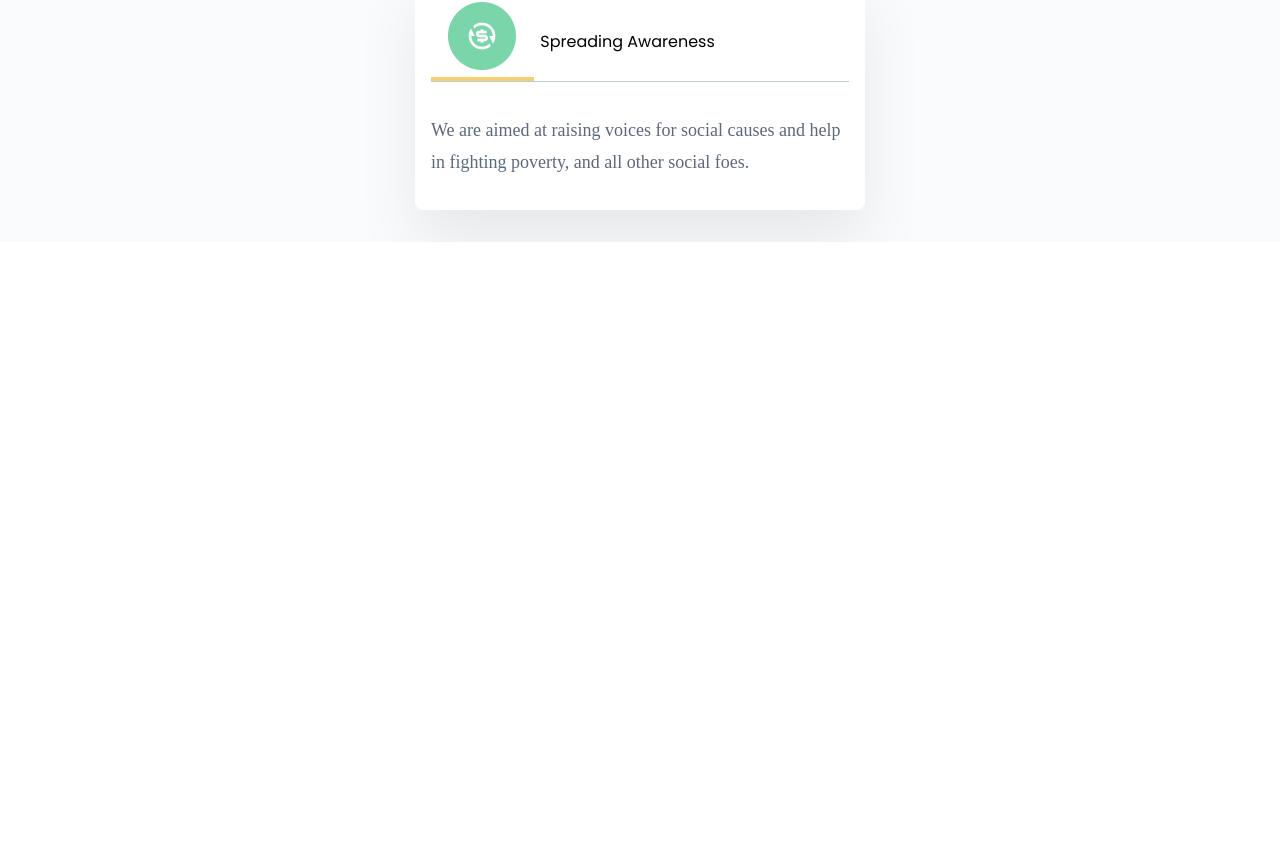
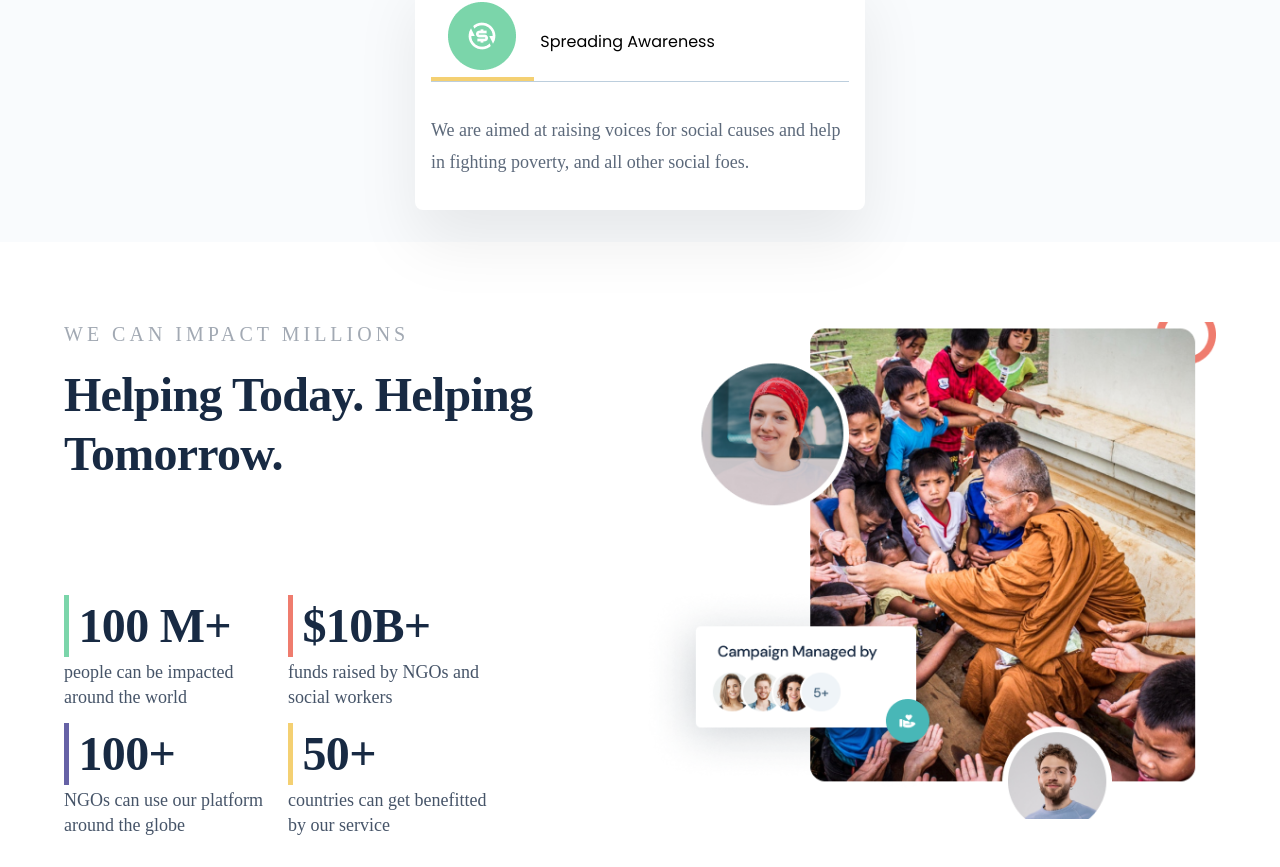
Before and after one commit to mkdsrt10/Internship, a Next.js app: page /home in a window 1280 px wide. Shown: the part 2147-3014 px from the top of the page. Before the commit the page ends 2389 px from the top, so only its background shows below. Built offline with nearby package versions, Linux system fonts and the light colour scheme; a web font is replaced by a local one; what aws-amplify would draw is missing.

Commit message:
home page 2

```diff
--- /dev/null
+++ b/components/Impact.js
@@ -0,0 +1,66 @@
+import styles from "../styles/Impact.module.css";
+const Impact = () => {
+  return (
+    <div className={styles.Impact_container}>
+      <div className={styles.Impact_cotent_conainer}>
+        <div className={styles.Impact_content_left}>
+          <div className={styles.Impact_content_left_title}>
+            WE CAN IMPACT MILLIONS
+          </div>
+          <div className={styles.Impact_content_left_subtitle}>
+            Helping Today. Helping Tomorrow.
+          </div>
+          <div className={styles.Impact_cotent_grid}>
+            <div className={styles.Impact_cotent_each_grid}>
+              <div
+                className={styles.Impact_cotent_each_grid_top}
+                style={{ borderLeft: "5px solid #7BD5AA" }}
+              >
+                100 M+
+              </div>
+              <div className={styles.Impact_cotent_each_grid_bottom}>
+                people can be impacted around the world
+              </div>
+            </div>
+            <div className={styles.Impact_cotent_each_grid}>
+              <div
+                className={styles.Impact_cotent_each_grid_top}
+                style={{ borderLeft: "5px solid #EF7C6E" }}
+              >
+                $10B+
+              </div>
+              <div className={styles.Impact_cotent_each_grid_bottom}>
+                funds raised by NGOs and social workers
+              </div>
+            </div>
+            <div className={styles.Impact_cotent_each_grid}>
+              <div
+                className={styles.Impact_cotent_each_grid_top}
+                style={{ borderLeft: "5px solid #6662A6" }}
+              >
+                100+
+              </div>
+              <div className={styles.Impact_cotent_each_grid_bottom}>
+                NGOs can use our platform around the globe
+              </div>
+            </div>
+            <div className={styles.Impact_cotent_each_grid}>
+              <div
+                className={styles.Impact_cotent_each_grid_top}
+                style={{ borderLeft: "5px solid  #F4D072" }}
+              >
+                50+
+              </div>
+              <div className={styles.Impact_cotent_each_grid_bottom}>
+                countries can get benefitted by our service{" "}
+              </div>
+            </div>
+          </div>
+        </div>
+        <div className={styles.Impact_content_right}></div>
+      </div>
+    </div>
+  );
+};
+
+export default Impact;
--- a/pages/home.js
+++ b/pages/home.js
@@ -1,6 +1,7 @@
 import styles from "../styles/home.module.css";
 import Coins from "../components/Coins";
 import What_we_do_container from "../components/What_we_do";
+import Impact_conatiner from "../components/Impact";
 import Link from "next/link";
 const Home = () => {
   return (
@@ -26,6 +27,7 @@ const Home = () => {
       </div>
       <Coins />
       <What_we_do_container />
+      <Impact_conatiner/>
     </div>
   );
 };
--- /dev/null
+++ b/styles/Impact.module.css
@@ -0,0 +1,140 @@
+.Impact_container {
+  margin-top: 2rem;
+  height: auto;
+  display: flex;
+  align-items: center;
+  justify-content: center;
+}
+.Impact_cotent_conainer {
+  width: 90%;
+  margin: 3rem auto 3rem auto;
+  display: flex;
+  flex-direction: row;
+}
+.Impact_content_left {
+  flex: 1;
+}
+.Impact_content_left_title {
+  font-family: Montserrat;
+  font-style: normal;
+  font-weight: 500;
+  font-size: 20px;
+  line-height: 24px;
+  letter-spacing: 0.2em;
+
+  /* #272727 */
+
+  color: #182a43;
+
+  opacity: 0.4;
+}
+.Impact_content_left_subtitle {
+  font-family: Montserrat;
+  font-style: normal;
+  font-weight: bold;
+  font-size: 48px;
+  line-height: 59px;
+  letter-spacing: -0.015em;
+  color: #182a43;
+  margin-top: 01.2rem;
+}
+.Impact_content_right {
+  flex: 1;
+  background-image: url(/home_impact_image.png);
+  background-repeat: no-repeat;
+  background-position: center;
+  background-size: cover;
+  background-attachment: scroll;
+}
+.Impact_cotent_grid {
+  display: flex;
+  flex-direction: row;
+  flex-wrap: wrap;
+
+  margin-top: 5rem;
+}
+.Impact_cotent_each_grid {
+  width: 13rem;
+  height: 6rem;
+  margin-right: 1rem;
+  margin-top: 2rem;
+}
+.Impact_cotent_each_grid_top {
+  font-family: DM Sans;
+  font-style: normal;
+  font-weight: bold;
+  font-size: 48px;
+  line-height: 62px;
+  letter-spacing: -0.015em;
+  padding-left: 0.6rem;
+  border-left: 5px solid #7BD5AA;
+;
+
+  /* #272727 */
+
+  color: #182a43;
+}
+.Impact_cotent_each_grid_bottom {
+  height: 3rem;
+  font-family: DM Sans;
+  font-style: normal;
+  font-weight: normal;
+  font-size: 18px;
+  line-height: 135%;
+  /* or 24px */
+  margin-top: 0.2rem;
+  /* #272727 */
+
+  color: #182a43;
+
+  opacity: 0.8;
+}
+@media all and (max-width: 1000px) {
+  .Impact_cotent_conainer {
+    flex-direction: column-reverse;
+  }
+
+  .Impact_content_right {
+    flex: none;
+    height: 400px;
+    background-image: url(/home_impact_image.png);
+    background-repeat: no-repeat;
+    background-position: center;
+    background-size: contain;
+    background-attachment: scroll;
+  }
+}
+@media all and (max-width: 600px) {
+  .Impact_cotent_grid{
+    margin: 3rem 0rem 1rem 0rem;
+  }
+  .Impact_cotent_each_grid {
+    width: 6rem;
+  }
+  .Impact_cotent_each_grid_bottom {
+    font-family: DM Sans;
+    font-style: normal;
+    font-weight: normal;
+    font-size: 14px;
+    line-height: 135%;
+    /* or 19px */
+
+    /* #272727 */
+
+    color: #182a43;
+
+    opacity: 0.8;
+  }
+  .Impact_cotent_each_grid_top {
+    font-family: DM Sans;
+    font-style: normal;
+    font-weight: bold;
+    font-size: 24px;
+    line-height: 31px;
+    letter-spacing: -0.015em;
+
+    /* #272727 */
+
+    color: #182a43;
+  }
+}
--- a/styles/NavBar.module.css
+++ b/styles/NavBar.module.css
@@ -62,7 +62,7 @@
   margin: 6px 0;
   transition: 0.4s;
 }
-.Hamburger_change{
+.Hamburger_change {
   display: none;
 }
 .Hamburger_change .bar1 {
--- a/styles/globals.css
+++ b/styles/globals.css
@@ -4,7 +4,6 @@
   padding: 0;
   margin: 0;
   font-family: "Poppins";
-
   box-sizing: border-box;
 }
 a{
--- a/styles/home.module.css
+++ b/styles/home.module.css
@@ -93,7 +93,94 @@
 .top_container_image {
   flex: 1;
 }
+.Impact_container {
+  margin-top: 2rem;
+  height: auto;
+  display: flex;
+  align-items: center;
+  justify-content: center;
+}
+.Impact_cotent_conainer {
+  width: 90%;
+  margin: 3rem auto 3rem auto;
+  display: flex;
+  flex-direction: row;
+}
+.Impact_content_left {
+  flex: 1;
+}
+.Impact_content_left_title {
+  font-family: Montserrat;
+  font-style: normal;
+  font-weight: 500;
+  font-size: 20px;
+  line-height: 24px;
+  letter-spacing: 0.2em;
 
+  /* #272727 */
+
+  color: #182a43;
+
+  opacity: 0.4;
+}
+.Impact_content_left_subtitle {
+  font-family: Montserrat;
+  font-style: normal;
+  font-weight: bold;
+  font-size: 48px;
+  line-height: 59px;
+  letter-spacing: -0.015em;
+  color: #182a43;
+  margin-top: 0.2rem;
+}
+.Impact_content_right {
+  flex: 1;
+  background-image: url(/home_impact_image.png);
+  background-repeat: no-repeat;
+  background-position: center;
+  background-size: cover;
+  background-attachment: scroll;
+}
+.Impact_cotent_grid {
+  display: flex;
+  flex-direction: row;
+  flex-wrap: wrap;
+
+  margin-top: 5rem;
+}
+.Impact_cotent_each_grid {
+  width: 13rem;
+  height: 6rem;
+  margin-right: 1rem;
+  margin-top: 2rem;
+}
+.Impact_cotent_each_grid_top {
+  font-family: DM Sans;
+  font-style: normal;
+  font-weight: bold;
+  font-size: 48px;
+  line-height: 62px;
+  letter-spacing: -0.015em;
+
+  /* #272727 */
+
+  color: #182a43;
+}
+.Impact_cotent_each_grid_bottom {
+  height: 3rem;
+  font-family: DM Sans;
+  font-style: normal;
+  font-weight: normal;
+  font-size: 18px;
+  line-height: 135%;
+  /* or 24px */
+  margin-top: 0.2rem;
+  /* #272727 */
+
+  color: #182a43;
+
+  opacity: 0.8;
+}
 @media all and (max-width: 700px) {
   .mainContainer {
     background-image: none;
@@ -111,7 +198,7 @@
     background-image: url(/pexels-liza-summer-6348123.png);
     background-repeat: no-repeat;
     background-position: center;
-    background-size:contain;
+    background-size: contain;
     background-attachment: scroll;
   }
   .fund_raise_in {
```
Also changed, not shown: public/home_impact_image.png (added), public/home_impact_image_mobile.png (added).
